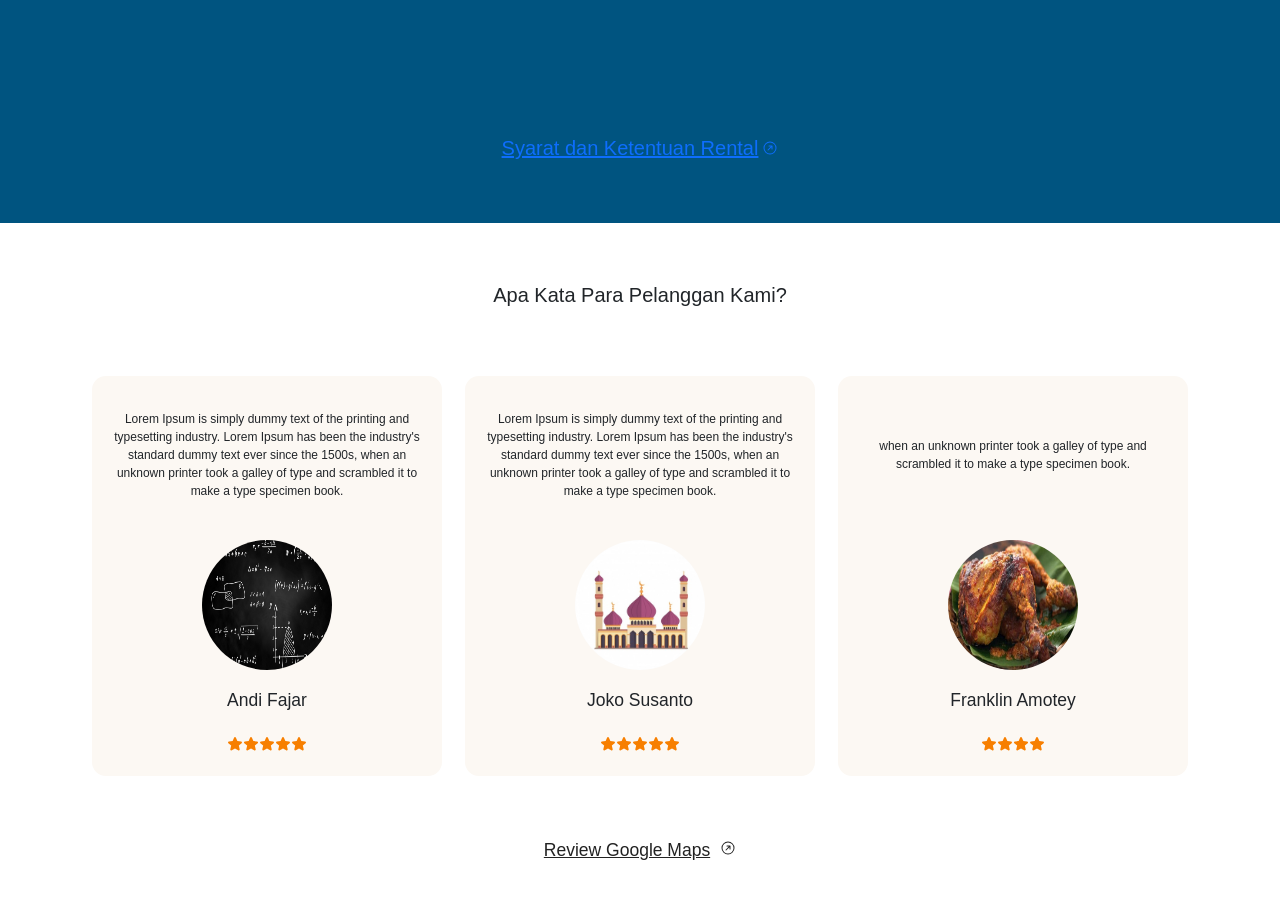
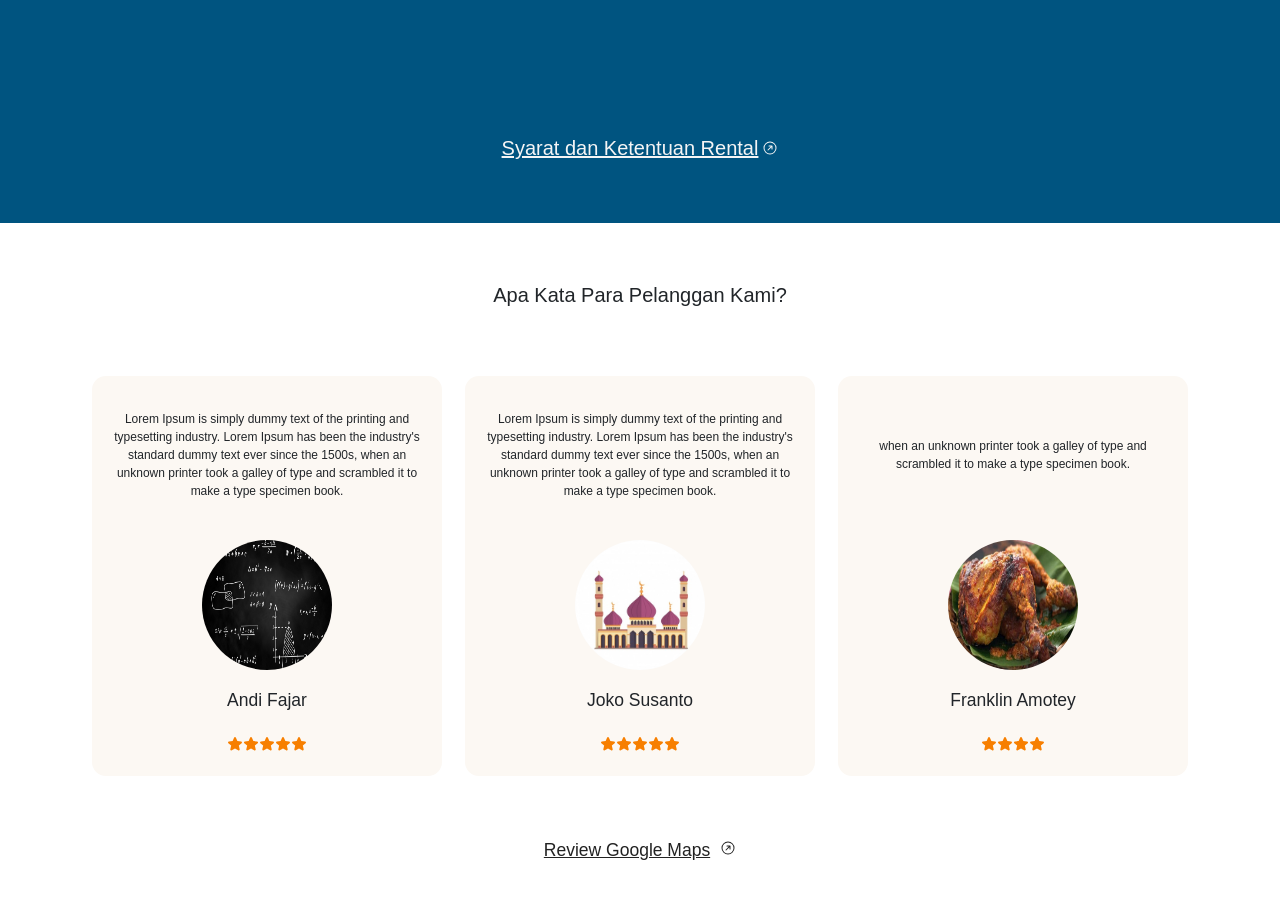
Before and after one commit to MirzaAliA/FE-SaveRentalMotorSemarang, a React (Vite) app: page / in a window 1280 px wide. Shown: the part 2380-3279 px from the top of the page. Built offline with nearby package versions, Linux system fonts and the light colour scheme.

Commit message:
minor changes

```diff
--- a/src/index.css
+++ b/src/index.css
@@ -623,6 +623,10 @@ div.card-pemesanan p {
 
 div.prosespemesanan a {
     text-decoration: none;
+}
+
+div.button-pemesanan a {
+    color: var(--whiteColor);
 }
 
 @media only screen and (max-width: 740px) {
--- a/src/pages/home.tsx
+++ b/src/pages/home.tsx
@@ -170,7 +170,7 @@ function ContentProsesPemesanan() {
                         </Card>
                     ))}
                 </div>
-                <div className="button-link button-daftarmotor">
+                <div className="button-link button-daftarmotor button-pemesanan">
                     <Link to="/syarat-rental">
                         Syarat dan Ketentuan Rental
                         <ArrowCircleUpRight size={16} />
```
